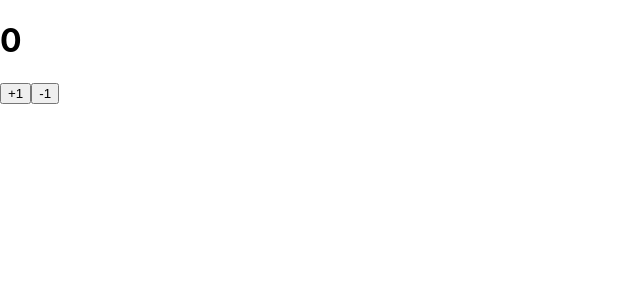
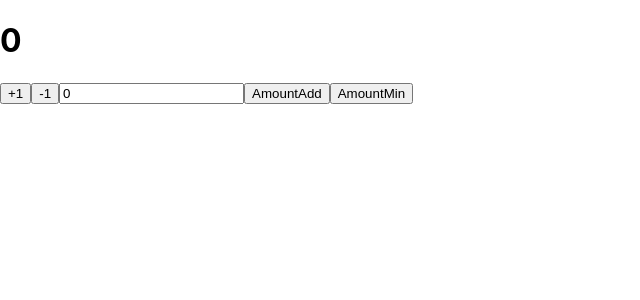
Before and after one commit to Cupcakes33/Redux-toolkit-practice, a React (Create React App) app: page / in a window 1280 px wide. Shown: the top 300 px of the page, without its empty margins (0-640 px from the left). Built offline with nearby package versions, Linux system fonts and the light colour scheme.

Commit message:
✨ feat: 처음부터 다시만든 조금 개량해본 RTK counter

```diff
--- a/src/Components/Counter.js
+++ b/src/Components/Counter.js
@@ -1,9 +1,24 @@
-const Counter = ({ num, onIncrease, onDecrease }) => {
+const Counter = ({
+  num,
+  diff,
+  onAdd,
+  onMin,
+  onChangeDiff,
+  onAddAmount,
+  onMinAmount,
+}) => {
   return (
     <div>
       <h1>{num}</h1>
-      <button onClick={onIncrease}>+1</button>
-      <button onClick={onDecrease}>-1</button>
+      <button onClick={onAdd}>+1</button>
+      <button onClick={onMin}>-1</button>
+      <input
+        type="number"
+        value={diff}
+        onChange={(e) => onChangeDiff(e.target.value)}
+      />
+      <button onClick={onAddAmount}>AmountAdd</button>
+      <button onClick={onMinAmount}>AmountMin</button>
     </div>
   );
 };
--- a/src/Containers/CounterContainer.js
+++ b/src/Containers/CounterContainer.js
@@ -1,20 +1,40 @@
+import { useDispatch, useSelector } from "react-redux";
 import Counter from "../Components/Counter";
-import { useDispatch, useSelector } from "react-redux";
-import { increase, decrease } from "../redux/modules/counter";
+import {
+  add,
+  min,
+  changeDiff,
+  addAmount,
+  minAmount,
+} from "../redux/modules/counterSlice";
 
 const CounterContainer = () => {
-  const num = useSelector((state) => state.counter.num);
-
+  const num = useSelector((state) => state.counter.number);
+  console.log(num);
+  const diff = useSelector((state) => state.counter.diff);
   const dispatch = useDispatch();
 
-  const onIncrease = () => {
-    dispatch(increase());
-  };
-  const onDecrease = () => {
-    dispatch(decrease());
-  };
-
-  return <Counter num={num} onIncrease={onIncrease} onDecrease={onDecrease} />;
+  return (
+    <Counter
+      num={num}
+      diff={diff}
+      onChangeDiff={(diff) => {
+        dispatch(changeDiff(diff));
+      }}
+      onAddAmount={() => {
+        dispatch(addAmount());
+      }}
+      onMinAmount={() => {
+        dispatch(minAmount());
+      }}
+      onAdd={() => {
+        dispatch(add());
+      }}
+      onMin={() => {
+        dispatch(min());
+      }}
+    ></Counter>
+  );
 };
 
 export default CounterContainer;
--- a/src/redux/config/store.js
+++ b/src/redux/config/store.js
@@ -1,8 +1,8 @@
 import { configureStore } from "@reduxjs/toolkit";
-import counterSlice from "../modules/counter";
+import counterReducer from "../modules/counterSlice";
 
 export const store = configureStore({
   reducer: {
-    counter: counterSlice,
+    counter: counterReducer,
   },
 });
--- a/src/redux/modules/counter.jsx
+++ /dev/null
@@ -1,21 +0,0 @@
-import { createSlice } from "@reduxjs/toolkit";
-
-const initialState = {
-  num: 0,
-};
-
-export const counterSlice = createSlice({
-  name: "counter",
-  initialState,
-  reducers: {
-    increase: (state) => {
-      state.num++;
-    },
-    decrease: (state) => {
-      state.num--;
-    },
-  },
-});
-
-export const { increase, decrease } = counterSlice.actions;
-export default counterSlice.reducer;
--- /dev/null
+++ b/src/redux/modules/counterSlice.jsx
@@ -0,0 +1,34 @@
+import { createSlice } from "@reduxjs/toolkit";
+
+const initialState = {
+  number: 0,
+  diff: 0,
+};
+
+export const counterSlice = createSlice({
+  name: "counter",
+  initialState,
+  reducers: {
+    add: (state, action) => {
+      state.number++;
+    },
+    min: (state, action) => {
+      state.number--;
+    },
+    changeDiff: (state, action) => {
+      state.diff = parseInt(action.payload, 10);
+    },
+    addAmount: (state, action) => {
+      state.number += state.diff;
+      state.diff = 0;
+    },
+    minAmount: (state, action) => {
+      state.number -= state.diff;
+      state.diff = 0;
+    },
+  },
+});
+
+export const { add, min, changeDiff, addAmount, minAmount } =
+  counterSlice.actions;
+export default counterSlice.reducer;
```
